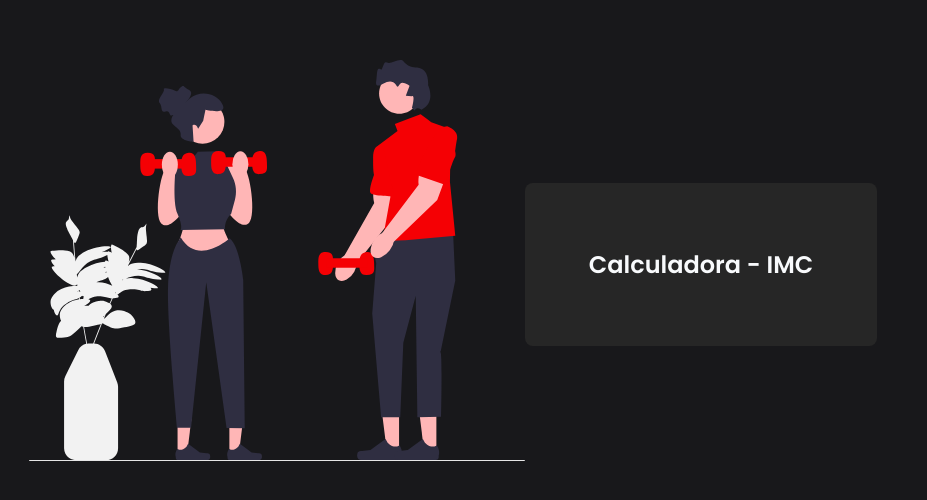
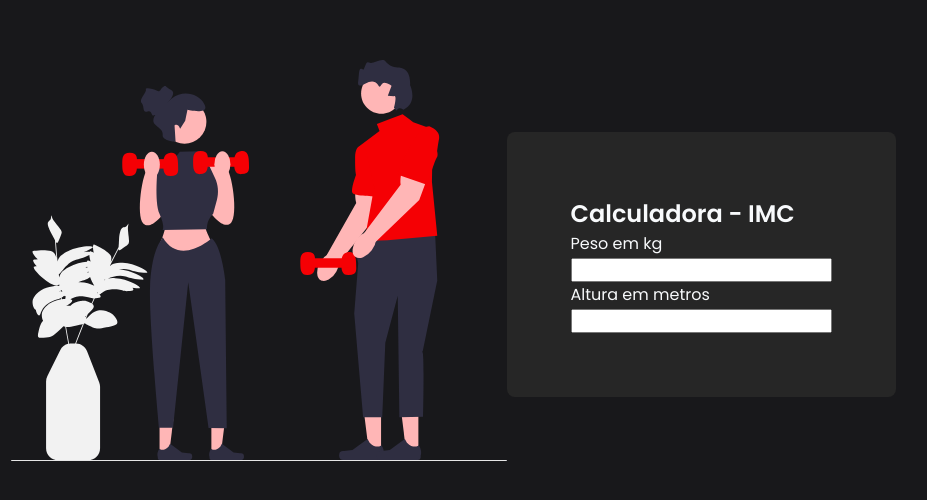
Before and after one commit to LuFassini/TDS2--revisao01, a plain HTML site: page index.html in a window 1280 px wide. Shown: the part 136-636 px from the top of the page, without its empty margins (187-1114 px from the left). Drawn offline with Linux system fonts and the light colour scheme.

Commit message:
feat: create inputs

```diff
--- a/index.html
+++ b/index.html
@@ -15,6 +15,20 @@
     <section id="form">
         <div id="calculator">
             <h1 id="title">Calculadora - IMC</h1>
+
+            <div class="input-box">
+                <label for="weight"> Peso em kg </label>
+                <div class="input-field">
+                <input type="number" id="weight" required />
+                </div>
+            </div>
+
+            <div class="input-box">
+                <label for="heigth"> Altura em metros </label>
+                <div class="input-field">
+                <input type="number" id="heigth" required />
+                </div>
+            </div>
         </div>
     </section>
    </main>
```
